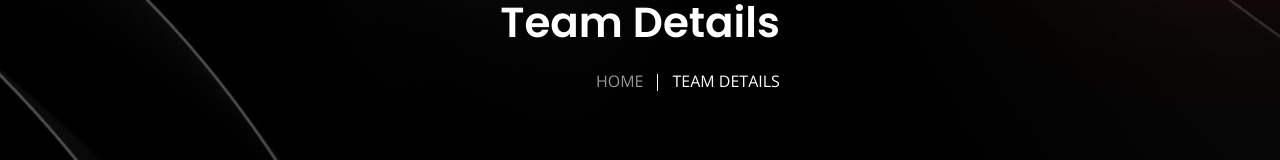
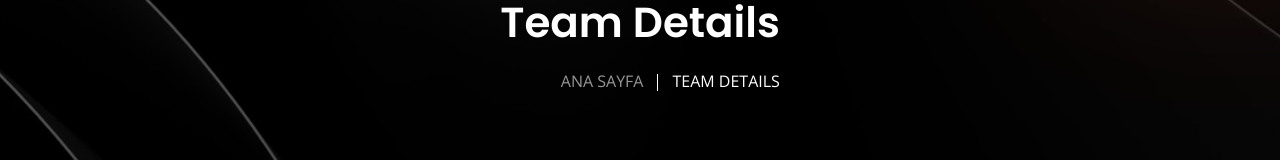
Before and after one commit to risuscreative/alphawebsite, a React (Create React App) app: page /team/1 in a window 1280 px wide. Shown: the part 265-425 px from the top of the page. Built offline with nearby package versions, Linux system fonts and the light colour scheme.

Commit message:
Update index.jsx

```diff
--- a/src/components/PageHeading/index.jsx
+++ b/src/components/PageHeading/index.jsx
@@ -13,7 +13,7 @@
           <h1 className="cs-page_title cs-font_50 cs-white_color">{title}</h1>
           <ol className="breadcrumb text-uppercase">
             <li className="breadcrumb-item">
-              <Link to="/">Home</Link>
+              <Link to="/">Ana Sayfa</Link>
             </li>
             <li className="breadcrumb-item active">{pageLinkText}</li>
           </ol>
```
